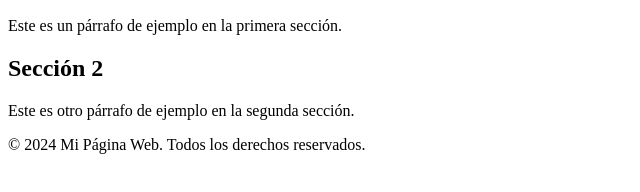
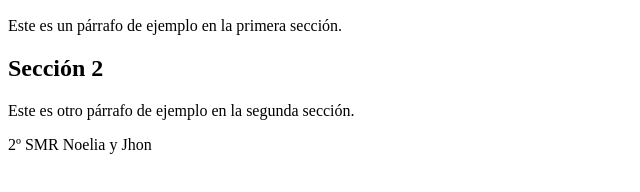
Before and after one commit to Jhon-0/SR1, a plain HTML site: page index.html in a window 1280 px wide. Shown: the part 110-302 px from the top of the page, without its empty margins (0-640 px from the left). Drawn offline with Linux system fonts and the light colour scheme.

Commit message:
Update index.html
he cambiado el pie de la paguina y el titulo para continuar con el proyecto

```diff
--- a/index.html
+++ b/index.html
@@ -4,7 +4,7 @@
     <meta charset="UTF-8">
     <meta http-equiv="X-UA-Compatible" content="IE=edge">
     <meta name="viewport" content="width=device-width, initial-scale=1.0">
-    <title>Mi Página Web</title>
+    <title>jhonsi</title>
 </head>
 <body>
     <header>
@@ -24,7 +24,7 @@
     </main>
 
     <footer>
-        <p>&copy; 2024 Mi Página Web. Todos los derechos reservados.</p>
+        <p> 2º SMR Noelia y Jhon</p>
     </footer>
 </body>
 </html>
```
